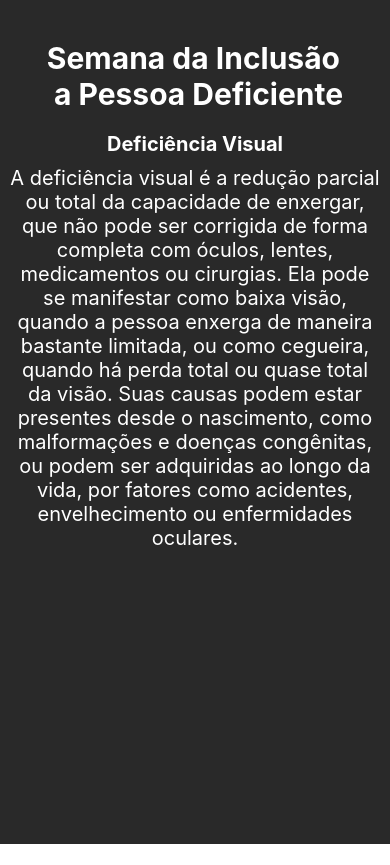
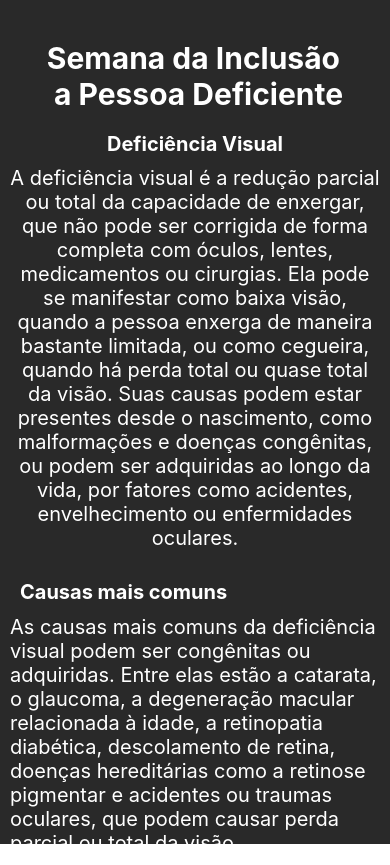
Before and after one commit to welli363/CavaleiroDoZodiaco, a React Native app: screen / in a window 390 px wide. Before the commit the page ends 844 px from the top, so only its background shows below. Built offline with nearby package versions, Linux system fonts and the light colour scheme.

Commit message:
commit texto de causas

```diff
--- a/App.js
+++ b/App.js
@@ -3,6 +3,7 @@ import { StyleSheet, Text, View } from 'react-native';
 import Titulo from "./src/components/Titulo"
 import Subtitulo from './src/components/Subtitulo';
 import Texto from "./src/components/Texto"
+import TextoCausas from "./src/components/TextoCausas"
 
 export default function App() {
   return (
@@ -10,6 +11,7 @@ export default function App() {
     <Titulo/>
     <Subtitulo/>
     <Texto/>
+    <TextoCausas/>
     </View>
   );
 }
--- /dev/null
+++ b/src/components/TextoCausas.jsx
@@ -0,0 +1,15 @@
+import { StyleSheet, Text, View } from 'react-native';
+
+export default function TextoCausas (){
+    return (
+        <View>
+            <Text style={{fontSize: 20, color: '#fff', marginTop: 20, marginBottom: 0.5, fontWeight:'bold', marginLeft: 20}}>
+                Causas mais comuns
+            </Text>
+        <Text style={{fontSize: 20, color: "white", margin: 10}}>
+            As causas mais comuns da deficiência visual podem ser congênitas ou adquiridas. Entre elas estão a catarata, o glaucoma, a degeneração macular relacionada à idade, a retinopatia diabética, descolamento de retina, doenças hereditárias como a retinose pigmentar e acidentes ou traumas oculares, que podem causar perda parcial ou total da visão.
+        </Text>
+        </View>
+
+    )
+}
```
